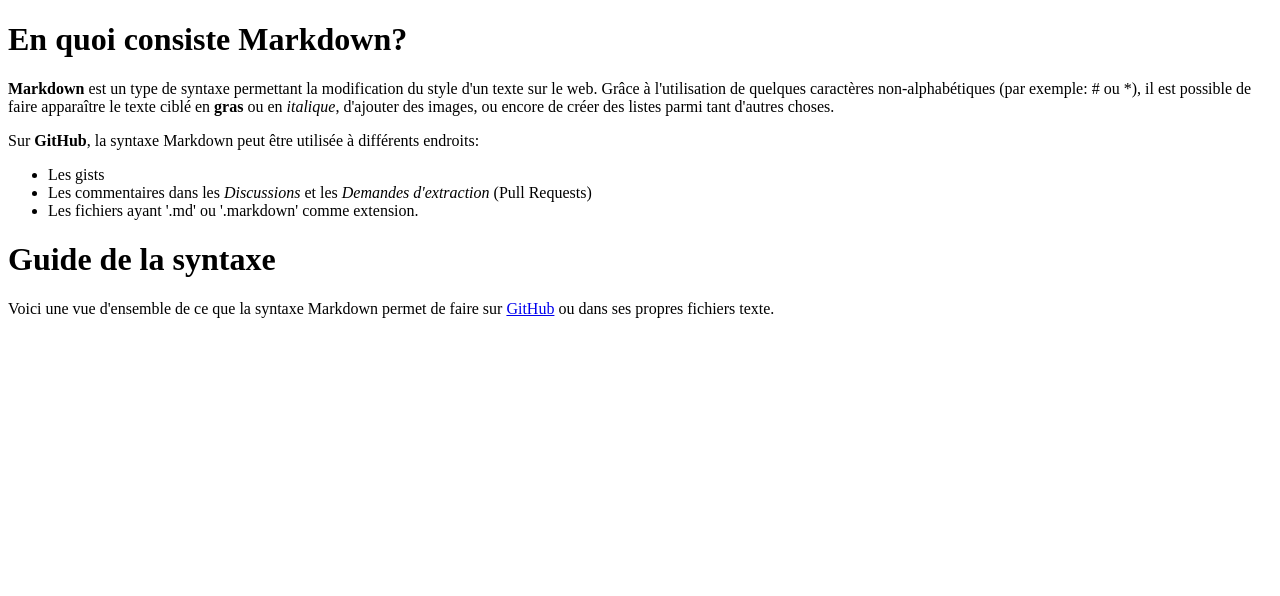
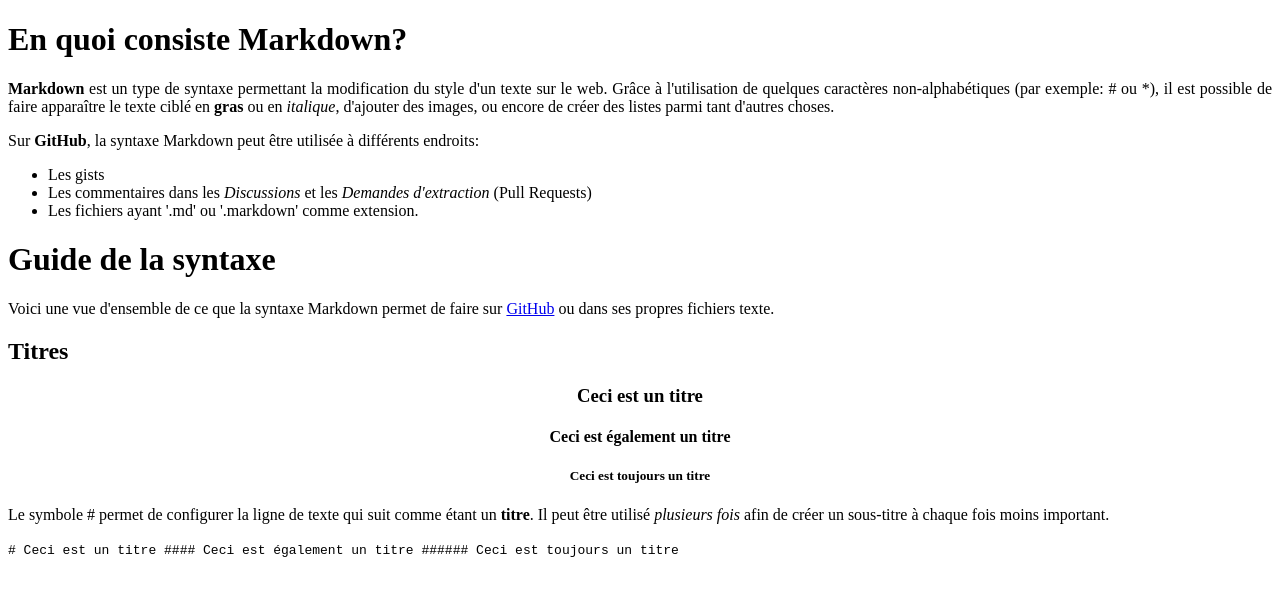
Before and after one commit to faking-it/Learning-Environment, a plain HTML site: page index.html in a window 1280 px wide. Drawn offline with Linux system fonts and the light colour scheme.

Commit message:
Modification du fichier html

```diff
--- a/index.html
+++ b/index.html
@@ -6,9 +6,10 @@
     </head>
     <body>
         <h1>En quoi consiste Markdown?</h1>
-        <div style="text-align: justify"></div>
-        <p><b>Markdown</b> est un type de syntaxe permettant la modification du style d'un texte sur le web. Grâce à l'utilisation de quelques caractères non-alphabétiques (par exemple: <a>#</a> ou <a>*</a>), il est possible de faire apparaître le texte ciblé en <b>gras</b> ou en <em>italique</em>, d'ajouter des images, ou encore de créer des listes parmi tant d'autres choses.<br></p>
-        <p>Sur <b>GitHub</b>, la syntaxe Markdown peut être utilisée à différents endroits:<br></p>
+        <div style="text-align: justify">
+            <p><b>Markdown</b> est un type de syntaxe permettant la modification du style d'un texte sur le web. Grâce à l'utilisation de quelques caractères non-alphabétiques (par exemple: <a>#</a> ou <a>*</a>), il est possible de faire apparaître le texte ciblé en <b>gras</b> ou en <em>italique</em>, d'ajouter des images, ou encore de créer des listes parmi tant d'autres choses.<br></p>
+            <p>Sur <b>GitHub</b>, la syntaxe Markdown peut être utilisée à différents endroits:<br></p>
+        </div>
         <ul>
             <li>Les gists</li>
             <li>Les commentaires dans les <em>Discussions</em> et les <em>Demandes d'extraction</em> (Pull Requests)<br></li>
@@ -16,5 +17,17 @@
         </ul>
         <h1>Guide de la syntaxe<br></h1>
         <p>Voici une vue d'ensemble de ce que la syntaxe Markdown permet de faire sur <a href="http://github.com">GitHub</a> ou dans ses propres fichiers texte.<br></p>
+        <h2>Titres<br></h2>
+        <div style="text-align: center">
+            <h3>Ceci est un titre<br></h3>
+            <h4>Ceci est également un titre<br></h4>
+            <h5>Ceci est toujours un titre<br></h5>
+        </div>
+        <p>Le symbole # permet de configurer la ligne de texte qui suit comme étant un <b>titre</b>. Il peut être utilisé <em>plusieurs fois</em> afin de créer un sous-titre à chaque fois moins important.<br></p>
+        <code>
+            # Ceci est un titre
+            #### Ceci est également un titre
+            ###### Ceci est toujours un titre
+        </code>
     </body>
 </html>
```
